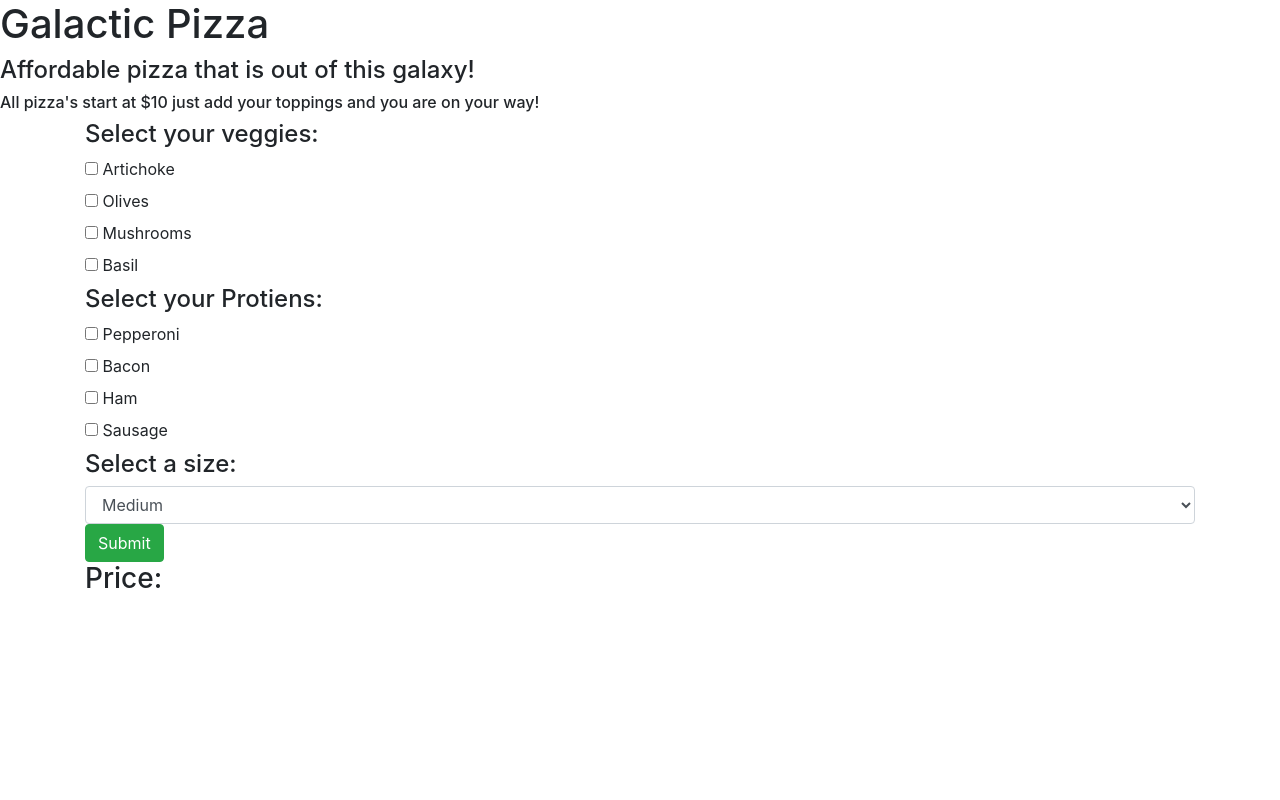
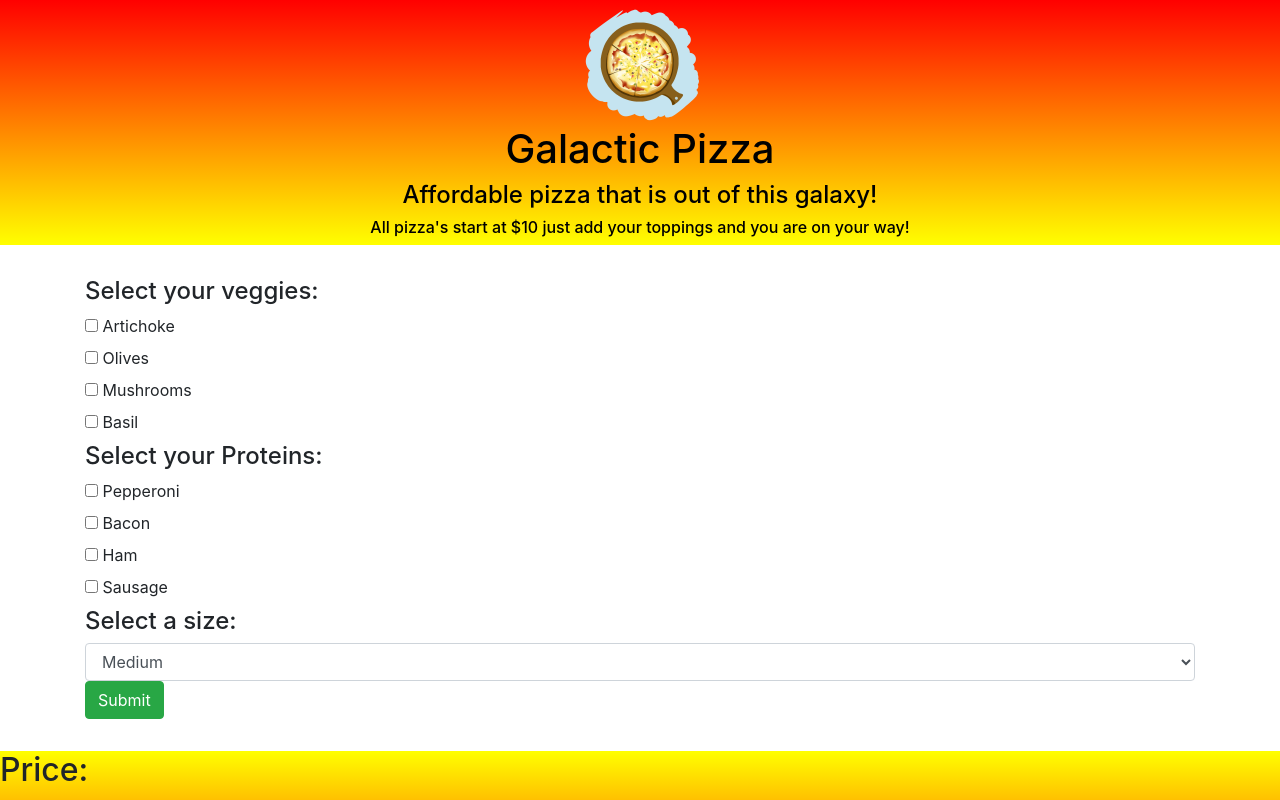
Before and after one commit to SKona306/Pizza-Parlor, a plain HTML site: page index.html in a window 1280 px wide. Shown: the top 800 px of the page. Drawn offline with Linux system fonts and the light colour scheme.

Commit message:
add custom css styling

```diff
--- a/css/styles.css
+++ b/css/styles.css
@@ -1,3 +1,36 @@
 #hidden {
   display:none;
 }
+
+header {
+  display:flex;
+  flex-direction: column;
+  justify-content: center;
+  align-items: center;
+  text-align: center;
+  background-image: linear-gradient(red, yellow);
+  color:black;
+  height: auto;
+}
+
+section {
+  padding:1em;
+  margin:1em;
+}
+
+
+footer {
+  background-image: linear-gradient(yellow, red);
+  height: 25vh;
+}
+
+p {
+  font-size: 2rem;
+  color:black;
+}
+
+img {
+  height: 125px;
+  width: 125px;
+  float:left;
+}
--- a/index.html
+++ b/index.html
@@ -9,6 +9,7 @@
   </head>
   <body>
     <header>
+      <img src="img/logo.png">
       <div class="header">
         <h1>Galactic Pizza</h1>
         <h4>Affordable pizza that is out of this galaxy!</h4>
@@ -30,7 +31,7 @@
               <label for="veggie4">Basil</label><br>
           </article>
           <article id="protiens">
-            <h4>Select your Protiens:</h4>
+            <h4>Select your Proteins:</h4>
             <input type="checkbox" id="protein1" name="toppings" value="pepperoni">
             <label for="protein1">Pepperoni</label><br>
             <input type="checkbox" id="protein2" name="toppings" value="bacon">
@@ -50,14 +51,9 @@
         </div>
       </form>
     </section>
-    <div class="container">
       <footer id="final-price">
-        <h3>Price:</h3>
-        <p  id="hidden">Your <span class="pizza-size"></span> pizza will be $<span class="final-price"></span></p>
+        <h2>Price:</h2>
+        <p id="hidden">Your <span class="pizza-size"></span> pizza will be $<span class="final-price"></span></p>
       </footer>
-    </div>
-    <div id="test">
-
-    </div>
   </body>
 </html>
--- a/js/scripts.js
+++ b/js/scripts.js
@@ -36,9 +36,9 @@ $(document).ready(function() {
     event.preventDefault();
     let toppingsArray = []
     let pizzaSize = $("#size").val();
-    let pushToppings = $("input").each(function() {
-      if($(this).is(":checked")) {
-        toppingsArray.push($(this).val());
+    $("input").each(function() {
+      if($("input").is(":checked")) {
+        toppingsArray.push($("input").val());
       }
     })
     let newOrder = new Pizza(toppingsArray, pizzaSize)
@@ -46,5 +46,5 @@ $(document).ready(function() {
     $(".pizza-size").html(pizzaSize);
     $(".final-price").html(price)
     $("#hidden").show();
-  })
-})
+  });
+});
```
Also changed, not shown: img/logo.png (added).
